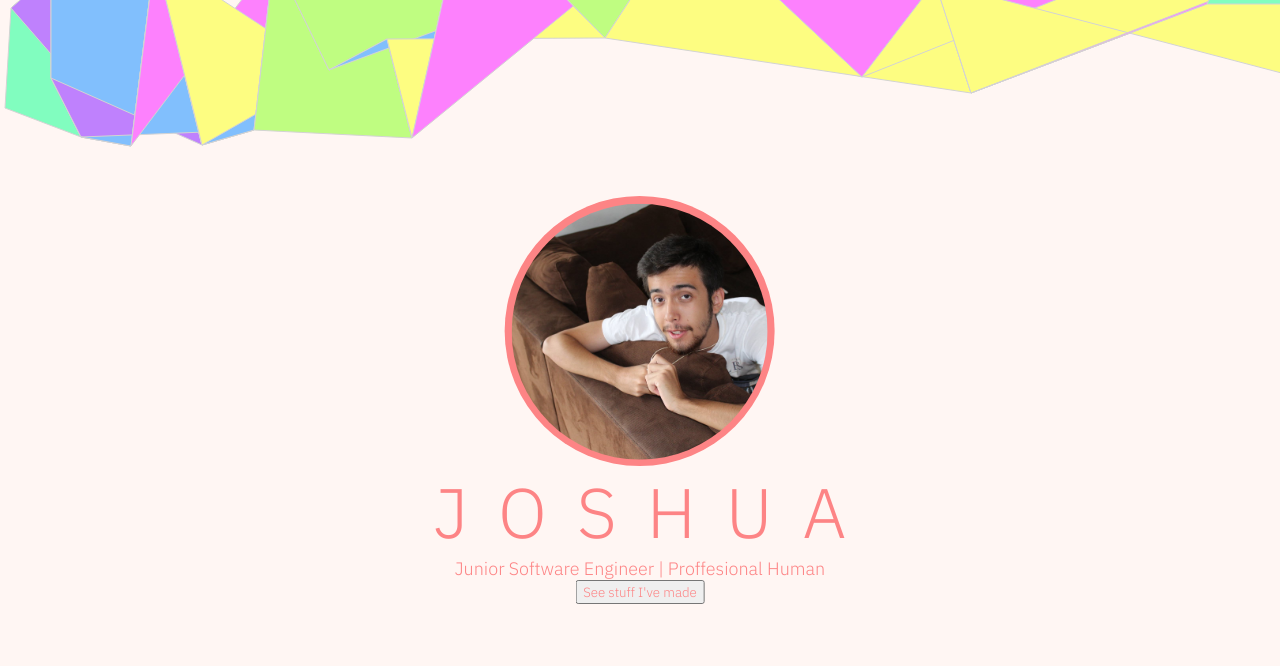
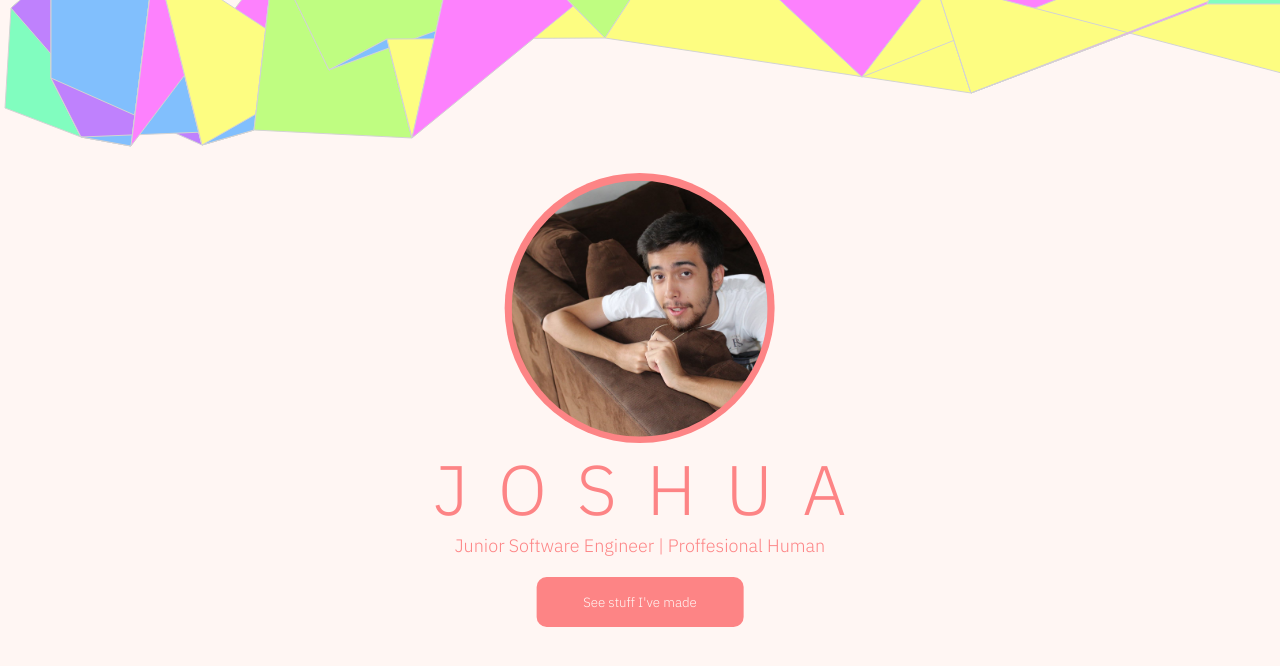
Before and after one commit to CMD-Josh/Josh.github.io, a plain HTML site: page index.html in a window 1280 px wide. Drawn offline with Linux system fonts and the light colour scheme.

Commit message:
Added some asthetics to the button

```diff
--- a/css/index.css
+++ b/css/index.css
@@ -10,6 +10,19 @@ img{
   margin-left: 50%;
   transform: translate(-50%,3%);
   border-radius: 50%;
+}
+
+button{
+  width: 50%;
+  height: 50px;
+  margin-top: 20px;
+  outline:none;
+  color: #fff6f3;
+  background-color: #fd8485;
+  border: none;
+  border-radius:10px;
+  transition-duration: 0.1s;
+
 }
 
 #canvNav{
@@ -59,3 +72,11 @@ img{
     left: 50%;
     transform: translate(-50%, -50%);
 }
+
+button:hover{
+  background-color: #FD9C9C;
+}
+
+button:active{
+  background-color: #CA6969;
+}
```
